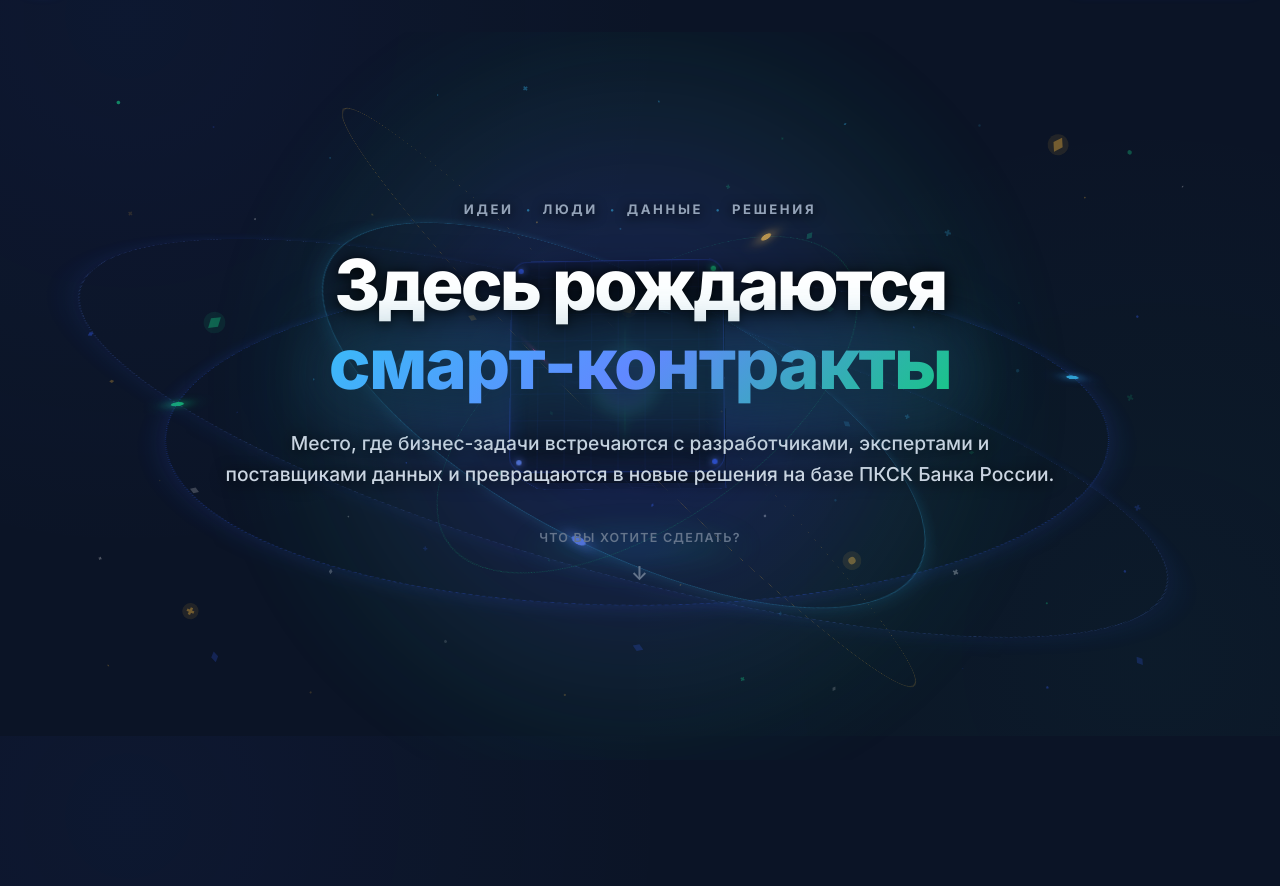
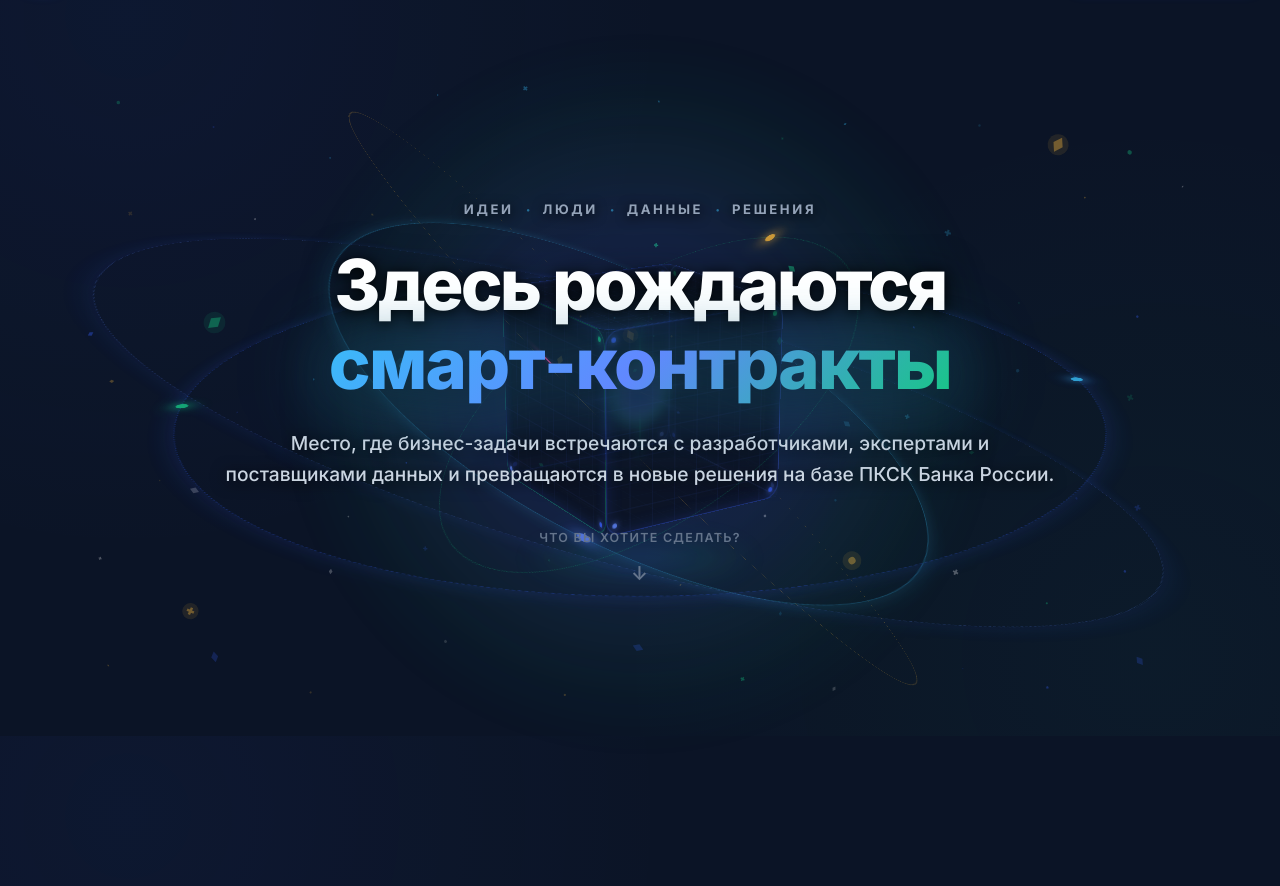
Before and after one commit to Th3Dem/smartcontractum, a FastAPI app: page / in a window 1280 px wide. Shown: the part 64-950 px from the top of the page. Run offline with FastAPI, Linux system fonts and the light colour scheme.

Commit message:
fix(ui): eliminate 3D cube edge clipping by setting backface-visibility visible and shifting nebula Z-depth

```diff
--- a/frontend/static/css/hero.css
+++ b/frontend/static/css/hero.css
@@ -55,21 +55,23 @@
     pointer-events: none;
     user-select: none;
     opacity: 0.82;
+    overflow: visible;
 }
 
 .scene-3d {
-    width: 240px;
-    height: 240px;
+    width: 260px;
+    height: 260px;
     position: relative;
     transform-style: preserve-3d;
-    perspective: 1400px;
+    perspective: 1600px;
     display: flex;
     align-items: center;
     justify-content: center;
     animation: ambientFloat 8s ease-in-out infinite;
+    overflow: visible;
 }
 
-/* Ambient Radial Nebula Glow (Expanded) */
+/* Ambient Radial Nebula Glow (Deep Z-Layer Behind 3D Cube) */
 .ambient-glow-nebula {
     position: absolute;
     width: 750px;
@@ -78,6 +80,7 @@
     border-radius: 50%;
     filter: blur(48px);
     pointer-events: none;
+    transform: translateZ(-300px);
 }
 
 /* 5 Concentric Blockchain Atomic Orbital Rings (Ultra-Wide, Sweeping Past Text) */
@@ -86,6 +89,7 @@
     border-radius: 50%;
     pointer-events: none;
     transform-style: preserve-3d;
+    backface-visibility: visible;
 }
 
 .ring-ultra {
@@ -181,6 +185,7 @@
     transform-style: preserve-3d;
     transform: rotateX(-18deg) rotateY(32deg);
     will-change: transform;
+    overflow: visible;
 }
 
 /* Smart Contract State Execution Core (Glowing Nucleus) */
@@ -263,11 +268,11 @@
     border: 1.5px solid rgba(56, 97, 251, 0.45);
     box-shadow: inset 0 0 18px rgba(56, 97, 251, 0.2);
     border-radius: 16px;
-    overflow: hidden;
     display: flex;
     align-items: center;
     justify-content: center;
-    backface-visibility: hidden;
+    backface-visibility: visible;
+    transform-style: preserve-3d;
     will-change: transform;
 }
 
```
Also changed, not shown: WORKLOG.md (+15 -1 lines).
